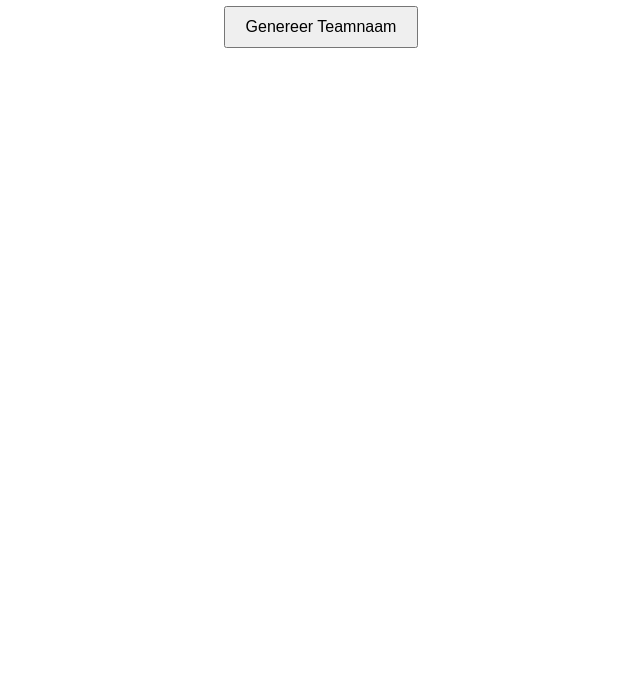
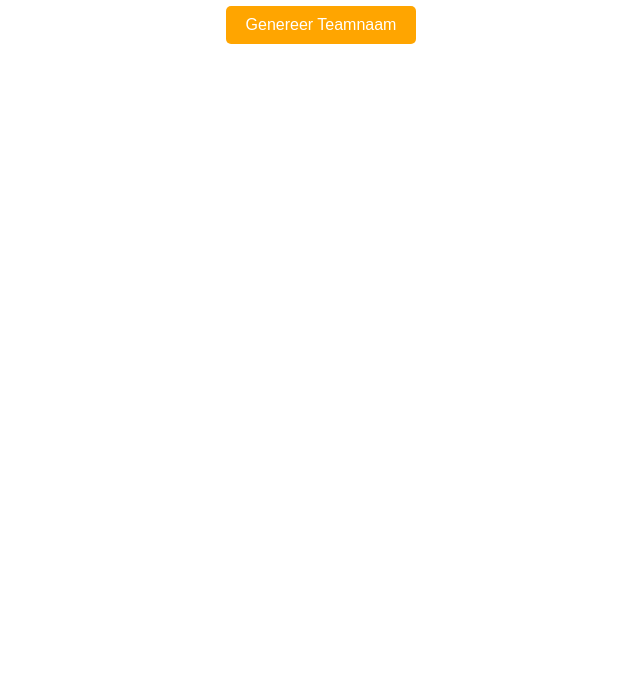
Before and after one commit to Robinvdsar/Teamnaam-generator, a plain HTML site: page index.html in a window 1280 px wide. Shown: the part 102-800 px from the top of the page, without its empty margins (319-959 px from the left). Drawn offline with Linux system fonts and the light colour scheme.

Commit message:
Update index3.html

```diff
--- a/index.html
+++ b/index.html
@@ -4,7 +4,7 @@
   <meta charset="UTF-8">
   <meta name="viewport" content="width=device-width, initial-scale=1.0">
   <title>Quiz Teamnaam Generator</title>
-  <style>
+ <style>
     body {
       font-family: Arial, sans-serif;
       text-align: center;
@@ -18,6 +18,14 @@
     button {
       padding: 10px 20px;
       font-size: 1em;
+      background-color: orange; /* Oranje achtergrondkleur */
+      color: white; /* Witte tekstkleur */
+      border: none; /* Geen rand */
+      border-radius: 5px; /* Ronde hoeken */
+      cursor: pointer; /* Handje cursor */
+    }
+    button:hover {
+      background-color: darkorange; /* Donkerdere oranje kleur bij hover */
     }
   </style>
 </head>
```
